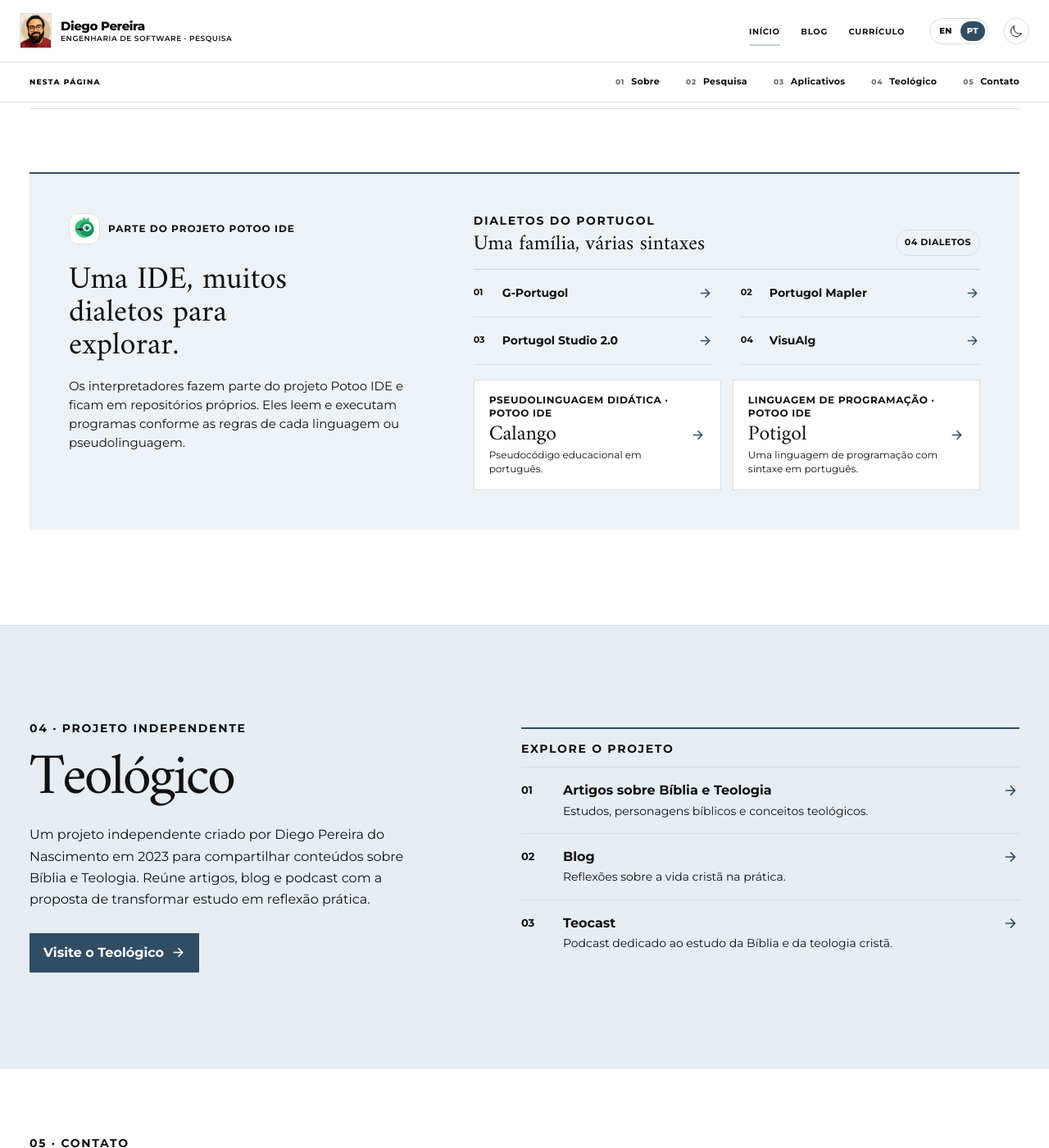
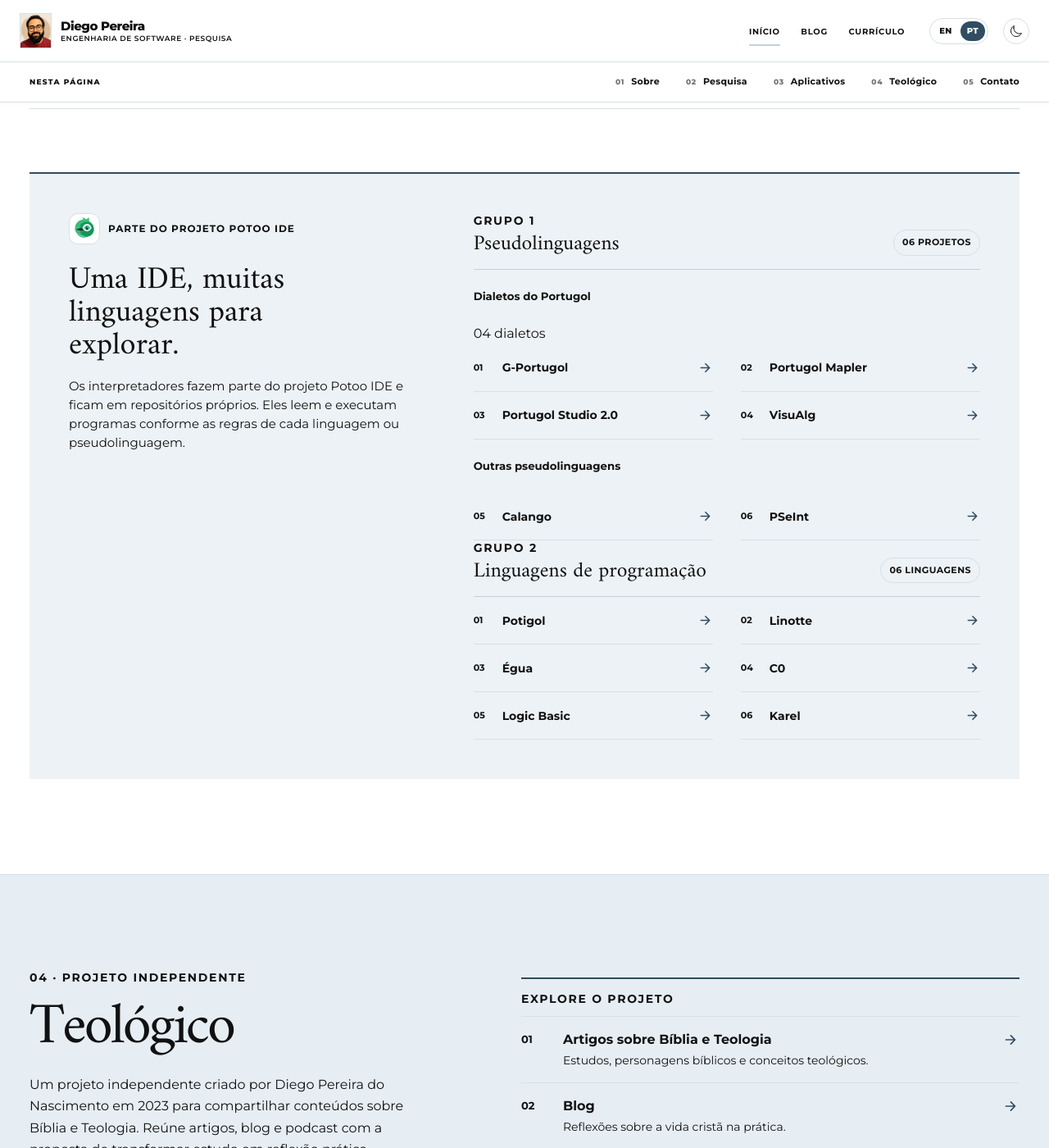
Before and after one commit to diegopn/diegopn.github.io, a Jekyll site: the page built from index.html, in a window 1280 px wide and 1400 px high, scrolled down 2758 px. Shown: the whole window at 82% size. Built offline with Jekyll 4.4.1, drawn with Linux system fonts in a browser that asks for light colours.

Commit message:
Organize interpreter links by category

```diff
--- a/index.html
+++ b/index.html
@@ -156,17 +156,24 @@ section_nav:
             <img src="{{ '/src/assets/images/potoo-icon.svg' | relative_url }}" alt="" loading="lazy" decoding="async">
             <span>Parte do projeto Potoo IDE</span>
           </div>
-          <h3 id="interpreters-title">Uma IDE, muitos dialetos para explorar.</h3>
+          <h3 id="interpreters-title">Uma IDE, muitas linguagens para explorar.</h3>
           <p>Os interpretadores fazem parte do projeto Potoo IDE e ficam em repositórios próprios. Eles leem e executam programas conforme as regras de cada linguagem ou pseudolinguagem.</p>
         </div>
 
         <div class="interpreter-catalog">
+          <section class="interpreter-group" aria-labelledby="pseudolanguages-title">
             <div class="interpreter-catalog-heading">
               <div>
-              <p class="section-kicker">Dialetos do Portugol</p>
-              <h4>Uma família, várias sintaxes</h4>
+                <p class="section-kicker">Grupo 1</p>
+                <h4 id="pseudolanguages-title">Pseudolinguagens</h4>
               </div>
-            <span class="interpreter-count">04 dialetos</span>
+              <span class="interpreter-count">06 projetos</span>
+            </div>
+
+            <div class="interpreter-subgroup interpreter-subgroup-portugol">
+              <div class="interpreter-subgroup-heading">
+                <h5>Dialetos do Portugol</h5>
+                <span>04 dialetos</span>
               </div>
               <ul class="interpreter-links">
                 <li><a href="https://github.com/diegopn/potoo-gportugol-interpreter" target="_blank" rel="noreferrer"><span>01</span><strong>G-Portugol</strong><ion-icon name="arrow-forward-outline" aria-hidden="true"></ion-icon></a></li>
@@ -174,20 +181,36 @@ section_nav:
                 <li><a href="https://github.com/diegopn/potoo-portugol-studio-2-interpreter" target="_blank" rel="noreferrer"><span>03</span><strong>Portugol Studio 2.0</strong><ion-icon name="arrow-forward-outline" aria-hidden="true"></ion-icon></a></li>
                 <li><a href="https://github.com/diegopn/potoo-portugol-visualg-interpreter" target="_blank" rel="noreferrer"><span>04</span><strong>VisuAlg</strong><ion-icon name="arrow-forward-outline" aria-hidden="true"></ion-icon></a></li>
               </ul>
-          <div class="interpreter-other-languages">
-            <a class="interpreter-language" href="https://github.com/diegopn/potoo-calango-interpreter" target="_blank" rel="noreferrer">
-              <span class="interpreter-language-type">Pseudolinguagem didática · Potoo IDE</span>
-              <strong>Calango</strong>
-              <span class="interpreter-language-description">Pseudocódigo educacional em português.</span>
-              <ion-icon name="arrow-forward-outline" aria-hidden="true"></ion-icon>
-            </a>
-            <a class="interpreter-language" href="https://github.com/diegopn/potoo-potigol-interpreter" target="_blank" rel="noreferrer">
-              <span class="interpreter-language-type">Linguagem de programação · Potoo IDE</span>
-              <strong>Potigol</strong>
-              <span class="interpreter-language-description">Uma linguagem de programação com sintaxe em português.</span>
-              <ion-icon name="arrow-forward-outline" aria-hidden="true"></ion-icon>
-            </a>
             </div>
+
+            <div class="interpreter-subgroup interpreter-subgroup-other">
+              <div class="interpreter-subgroup-heading">
+                <h5>Outras pseudolinguagens</h5>
+              </div>
+              <ul class="interpreter-links">
+                <li><a href="https://github.com/diegopn/potoo-calango-interpreter" target="_blank" rel="noreferrer"><span>05</span><strong>Calango</strong><ion-icon name="arrow-forward-outline" aria-hidden="true"></ion-icon></a></li>
+                <li><a href="https://github.com/diegopn/potoo-pseint-interpreter" target="_blank" rel="noreferrer"><span>06</span><strong>PSeInt</strong><ion-icon name="arrow-forward-outline" aria-hidden="true"></ion-icon></a></li>
+              </ul>
+            </div>
+          </section>
+
+          <section class="interpreter-group interpreter-group-languages" aria-labelledby="programming-languages-title">
+            <div class="interpreter-catalog-heading">
+              <div>
+                <p class="section-kicker">Grupo 2</p>
+                <h4 id="programming-languages-title">Linguagens de programação</h4>
+              </div>
+              <span class="interpreter-count">06 linguagens</span>
+            </div>
+            <ul class="interpreter-links">
+              <li><a href="https://github.com/diegopn/potoo-potigol-interpreter" target="_blank" rel="noreferrer"><span>01</span><strong>Potigol</strong><ion-icon name="arrow-forward-outline" aria-hidden="true"></ion-icon></a></li>
+              <li><a href="https://github.com/diegopn/potoo-linotte-interpreter" target="_blank" rel="noreferrer"><span>02</span><strong>Linotte</strong><ion-icon name="arrow-forward-outline" aria-hidden="true"></ion-icon></a></li>
+              <li><a href="https://github.com/diegopn/potoo-egua-interpreter" target="_blank" rel="noreferrer"><span>03</span><strong>Égua</strong><ion-icon name="arrow-forward-outline" aria-hidden="true"></ion-icon></a></li>
+              <li><a href="https://github.com/diegopn/potoo-c0-interpreter" target="_blank" rel="noreferrer"><span>04</span><strong>C0</strong><ion-icon name="arrow-forward-outline" aria-hidden="true"></ion-icon></a></li>
+              <li><a href="https://github.com/diegopn/potoo-logic-basic-interpreter" target="_blank" rel="noreferrer"><span>05</span><strong>Logic Basic</strong><ion-icon name="arrow-forward-outline" aria-hidden="true"></ion-icon></a></li>
+              <li><a href="https://github.com/diegopn/potoo-karel-interpreter" target="_blank" rel="noreferrer"><span>06</span><strong>Karel</strong><ion-icon name="arrow-forward-outline" aria-hidden="true"></ion-icon></a></li>
+            </ul>
+          </section>
         </div>
       </div>
     </div>
```
Lines whose indentation alone changed are shown as unchanged.
